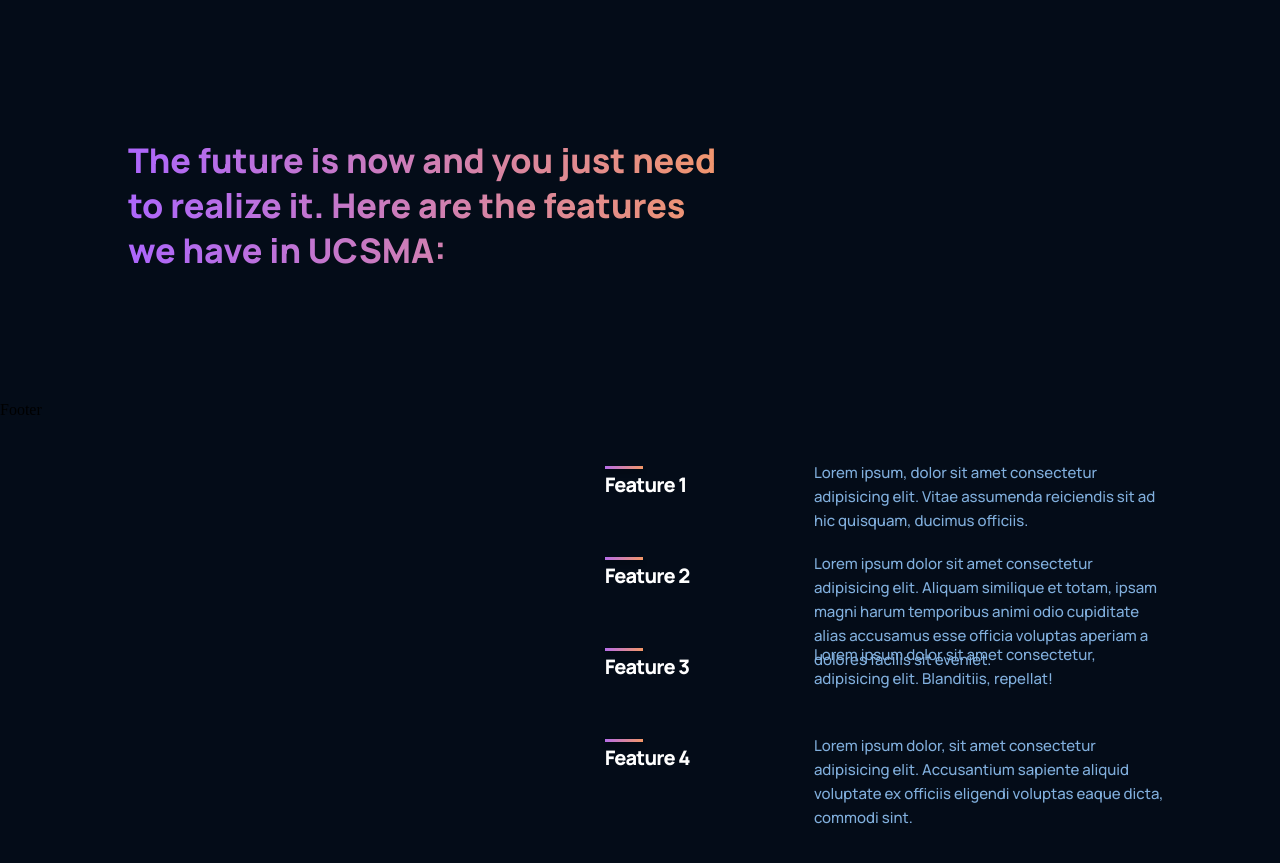
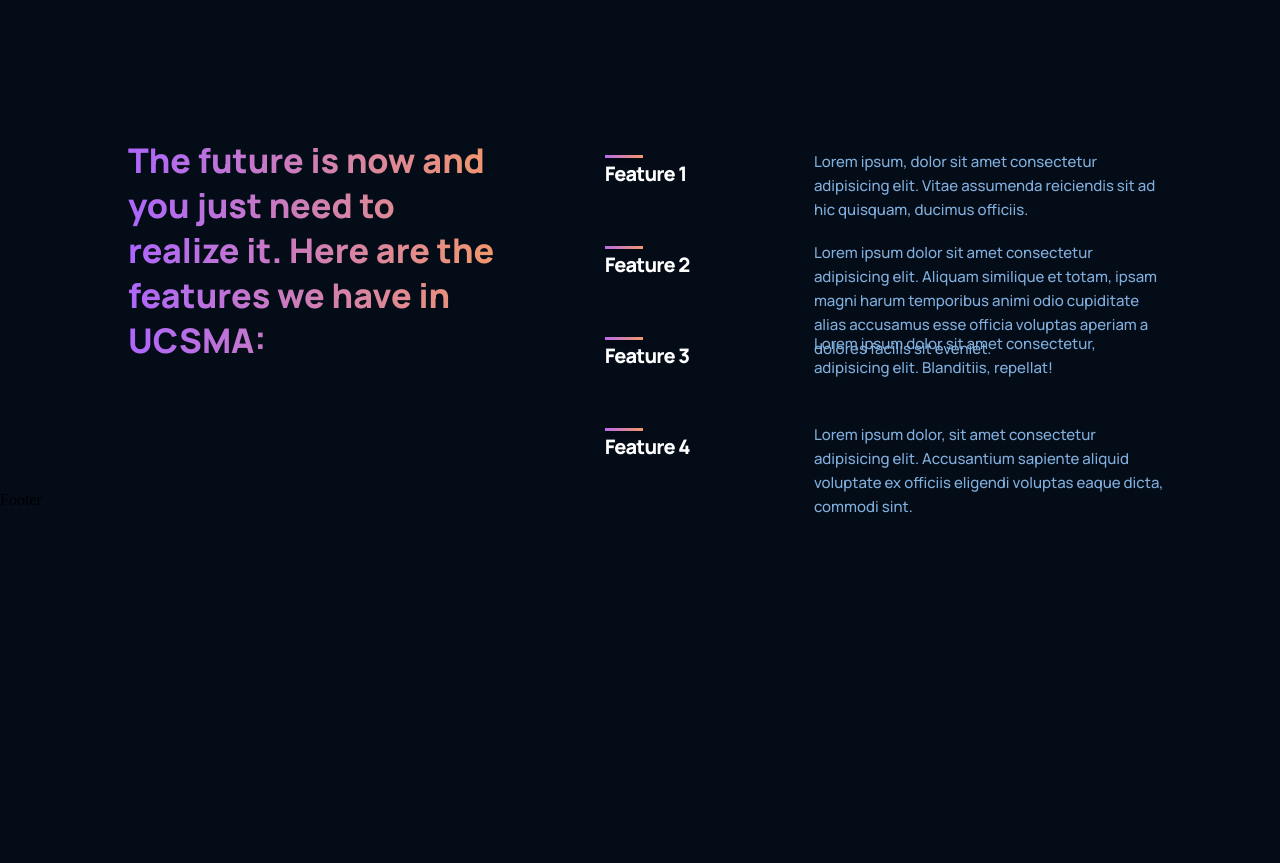
Before and after one commit to UCSMA-Project/homepage, a React (Create React App) app: page / in a window 1280 px wide. Shown: the part 1460-2323 px from the top of the page. After the commit the page ends 2048 px from the top, so only its background shows below. Built offline with nearby package versions, Linux system fonts and the light colour scheme.

Commit message:
minor styling update

```diff
--- a/src/App.js
+++ b/src/App.js
@@ -10,8 +10,8 @@ const App = () => {
         <div className='gradient__bg'>
             <Navbar />
             <Header />
+            <WhatsUCSMA />
         </div>
-        <WhatsUCSMA />
         <Features />
         <Footer />
     </div>
--- a/src/containers/features/features.css
+++ b/src/containers/features/features.css
@@ -11,7 +11,7 @@
     flex-direction: row;
     justify-content: space-between;
     align-items: center;
-    width: 600px;
+    width: 45%;
     padding-top: 80px;
     margin: 4rem 0 2rem;
     display: inline-block;
@@ -21,7 +21,7 @@
     font-size: 34px;
     line-height: 45px;
     font-weight: 800;
-    max-width: 600px;
+    max-width: 80%;
     font-family: var(--font-family);
 }
 
```
